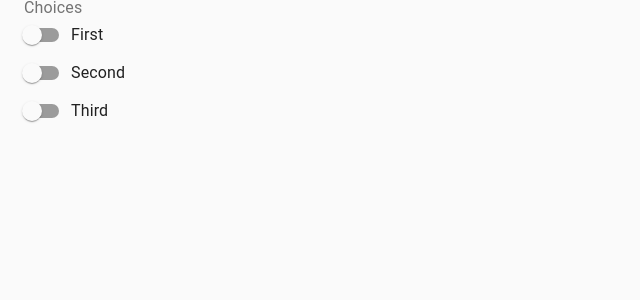
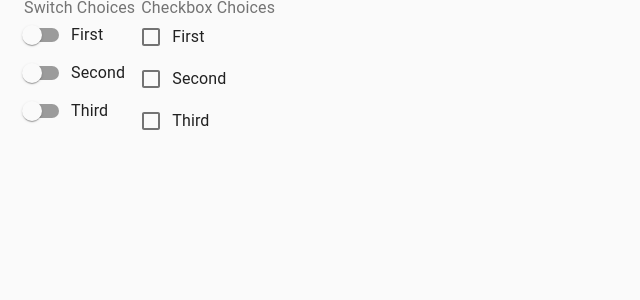
Before and after one commit to eliseuvideira/react-material-ui-cookbook, a React app: page / in a window 1280 px wide. Shown: the top 300 px of the page, without its empty margins (0-640 px from the left). Built offline with nearby package versions, Linux system fonts and the light colour scheme.

Commit message:
alternating between checkboxes and switches

```diff
--- a/src/components/Page.tsx
+++ b/src/components/Page.tsx
@@ -8,6 +8,7 @@ import {
   FormLabel,
   FormGroup,
   Switch,
+  Checkbox,
 } from '@material-ui/core';
 import PropTypes from 'prop-types';
 
@@ -23,7 +24,8 @@ const SwitchGroup: React.FC<{
     index: number,
   ) => (event: React.ChangeEvent<HTMLInputElement>) => void;
   values: { checked?: boolean; label: string }[];
-}> = ({ values, label, onChange }) => (
+  checkbox?: boolean;
+}> = ({ values, label, onChange, checkbox }) => (
   <FormControl component="fieldset">
     <FormLabel component="legend">{label}</FormLabel>
     <FormGroup>
@@ -31,7 +33,11 @@ const SwitchGroup: React.FC<{
         <FormControlLabel
           key={index}
           control={
-            <Switch checked={value.checked} onChange={onChange(index)} />
+            checkbox ? (
+              <Checkbox checked={value.checked} onChange={onChange(index)} />
+            ) : (
+              <Switch checked={value.checked} onChange={onChange(index)} />
+            )
           }
           label={value.label}
         />
@@ -44,6 +50,7 @@ SwitchGroup.propTypes = {
   label: PropTypes.string.isRequired,
   onChange: PropTypes.func.isRequired,
   values: PropTypes.array.isRequired,
+  checkbox: PropTypes.bool,
 };
 
 const Page = () => {
@@ -66,7 +73,17 @@ const Page = () => {
     <div className={classes.root}>
       <CssBaseline />
       <Container>
-        <SwitchGroup label="Choices" values={values} onChange={onChange} />
+        <SwitchGroup
+          label="Switch Choices"
+          values={values}
+          onChange={onChange}
+        />
+        <SwitchGroup
+          label="Checkbox Choices"
+          values={values}
+          onChange={onChange}
+          checkbox
+        />
       </Container>
     </div>
   );
```
